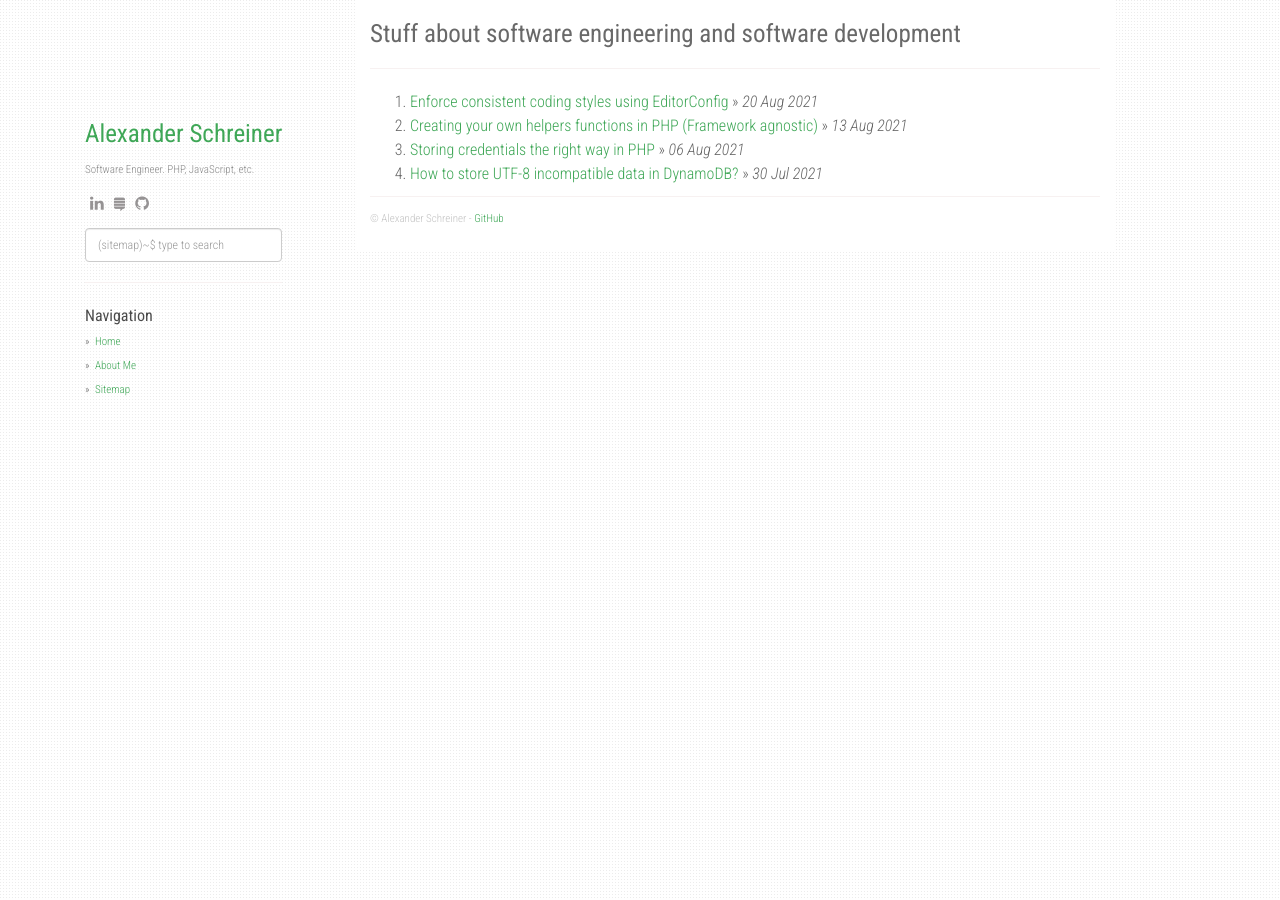
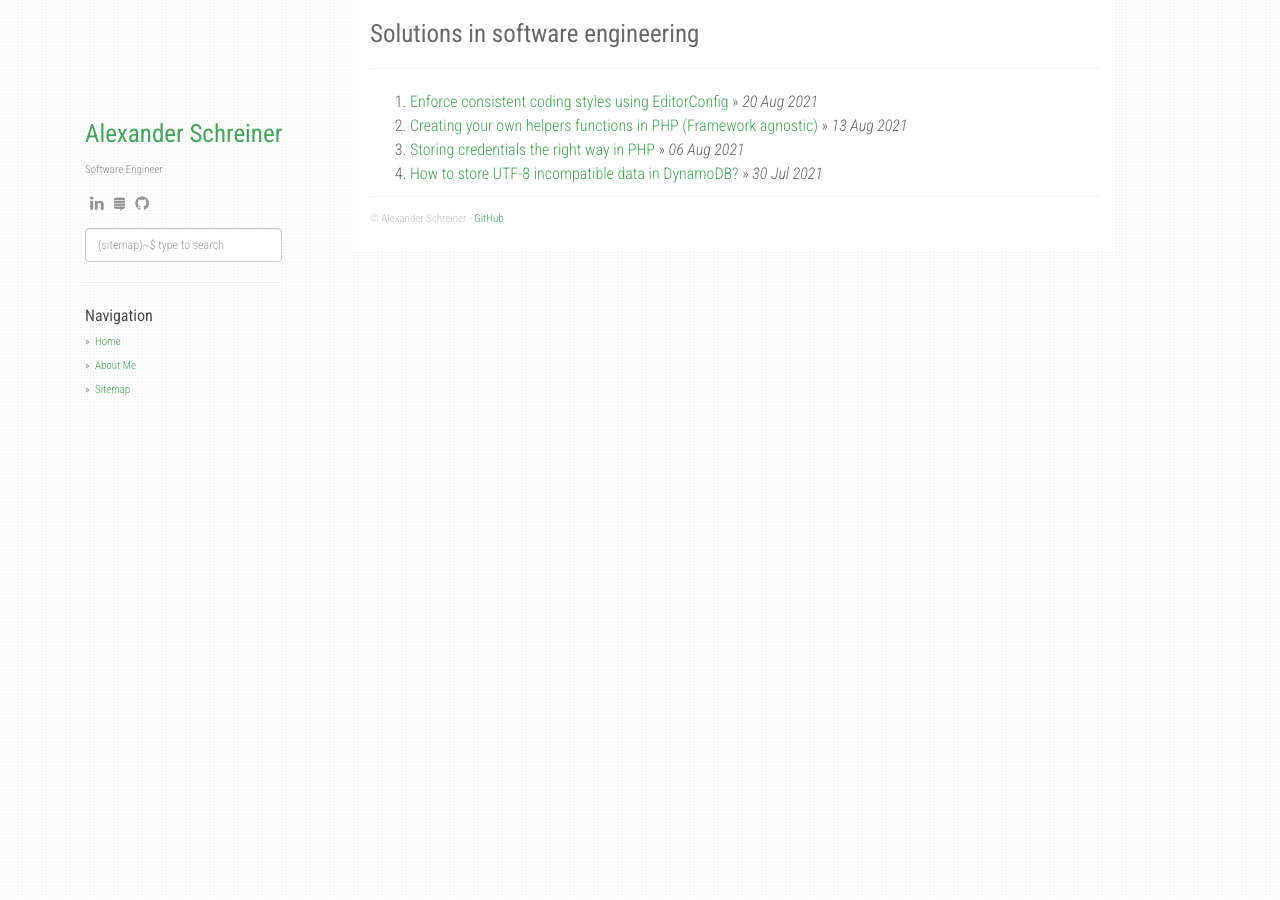
Before and after one commit to alexander-schreiner/alexander-schreiner.github.io, a Jekyll site: the page built from index.html, in a window 1280 px wide. Built offline with Jekyll 4.4.1, drawn with Linux system fonts in a browser that asks for light colours; nearby versions of some CDN libraries; the list of posts is cut into pages by our own code.

Commit message:
Update _config.yml

```diff
--- a/_config.yml
+++ b/_config.yml
@@ -1,16 +1,16 @@
-title: Stuff about software engineering and software development
+title: Solutions in software engineering
 description: Knowledgebase and solutions for devs
 author: Alexander Schreiner
 github: https://github.com/alexander-schreiner
-about: Software Engineer. PHP, JavaScript, etc.
+about: Software Engineer
 
 enableTags: true
 tagarray: [ ]
 
 collections:
-  project:
+  posts:
     output: true
-    permalink: /project/:path/
+    permalink: /:collection/:path/
 
 social:
   - icon: fa-linkedin
```
